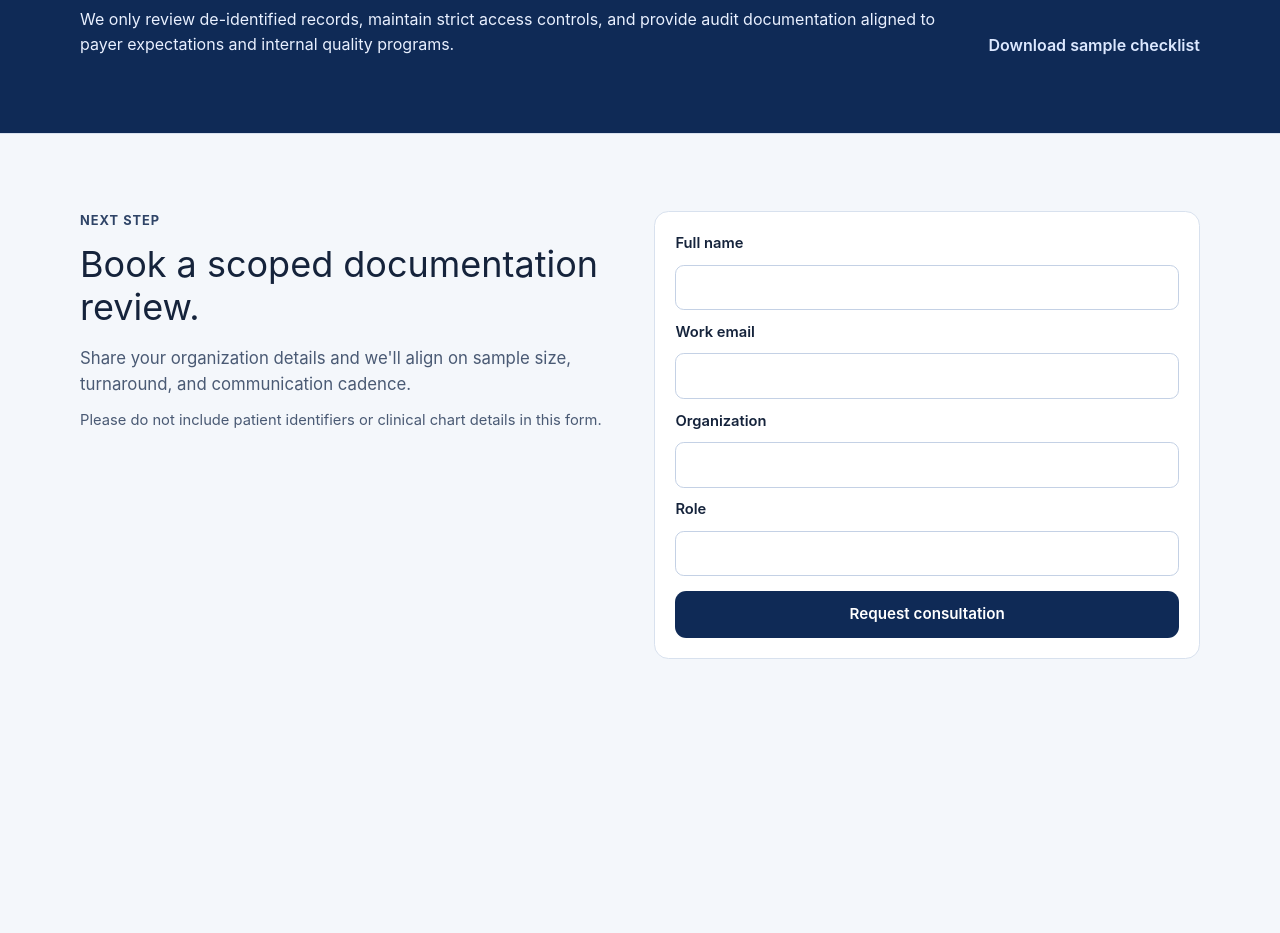
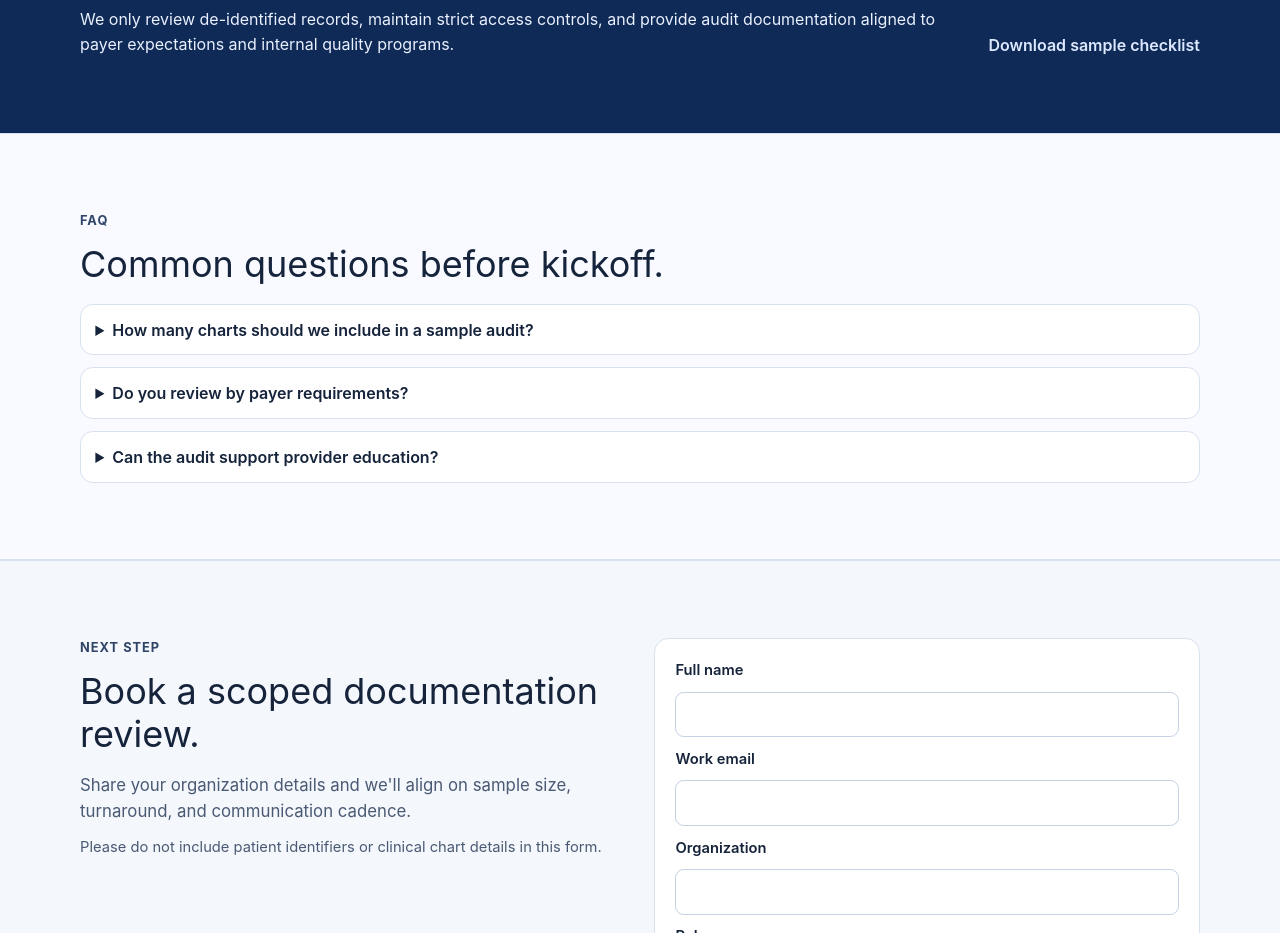
Before and after one commit to moloxanos-pixel/dme-doc-audit-site, a React (Vite) app: page / in a window 1280 px wide. Shown: the part 2060-2993 px from the top of the page. Before the commit the page ends 2796 px from the top, so only its background shows below. Built offline with nearby package versions, Linux system fonts and the light colour scheme.

Commit message:
Add FAQ section to landing page

```diff
--- a/src/App.css
+++ b/src/App.css
@@ -248,6 +248,36 @@ input:focus-visible {
 }
 
 
+.faq {
+  background: #f8faff;
+  border-top: 1px solid var(--line);
+  border-bottom: 1px solid var(--line);
+}
+
+.faq-list {
+  margin-top: 1.1rem;
+  display: grid;
+  gap: 0.75rem;
+}
+
+.faq-item {
+  background: var(--surface);
+  border: 1px solid var(--line);
+  border-radius: 0.8rem;
+  padding: 0.8rem 0.9rem;
+}
+
+.faq-item summary {
+  cursor: pointer;
+  color: var(--ink);
+  font-weight: 600;
+}
+
+.faq-item p {
+  margin-top: 0.65rem;
+}
+
+
 .contact {
   border-top: 1px solid var(--line);
 }
--- a/src/App.jsx
+++ b/src/App.jsx
@@ -23,6 +23,24 @@ const focusAreas = [
   'Order detail and modifier accuracy',
   'Medical necessity narrative strength',
   'Template consistency across clinicians',
+]
+
+const faqItems = [
+  {
+    question: 'How many charts should we include in a sample audit?',
+    answer:
+      'Most organizations start with 15 to 25 recent encounters across high-volume clinicians so we can identify repeatable documentation patterns quickly.',
+  },
+  {
+    question: 'Do you review by payer requirements?',
+    answer:
+      'Yes. We align findings to Medicare and commercial payer expectations and call out where language or order detail creates denial exposure.',
+  },
+  {
+    question: 'Can the audit support provider education?',
+    answer:
+      'Absolutely. Each engagement includes coaching-ready examples your compliance and operations leads can reuse in documentation training.',
+  },
 ]
 
 export default function App() {
@@ -130,6 +148,22 @@ export default function App() {
           </div>
         </section>
 
+        <section className="section faq" aria-labelledby="faq-heading">
+          <div className="container">
+            <p className="eyebrow">FAQ</p>
+            <h2 id="faq-heading">Common questions before kickoff.</h2>
+
+            <div className="faq-list">
+              {faqItems.map((item) => (
+                <details key={item.question} className="faq-item">
+                  <summary>{item.question}</summary>
+                  <p>{item.answer}</p>
+                </details>
+              ))}
+            </div>
+          </div>
+        </section>
+
         <section className="section contact" id="contact-sales" aria-labelledby="contact-heading">
           <div className="container contact-layout">
             <div>
```
